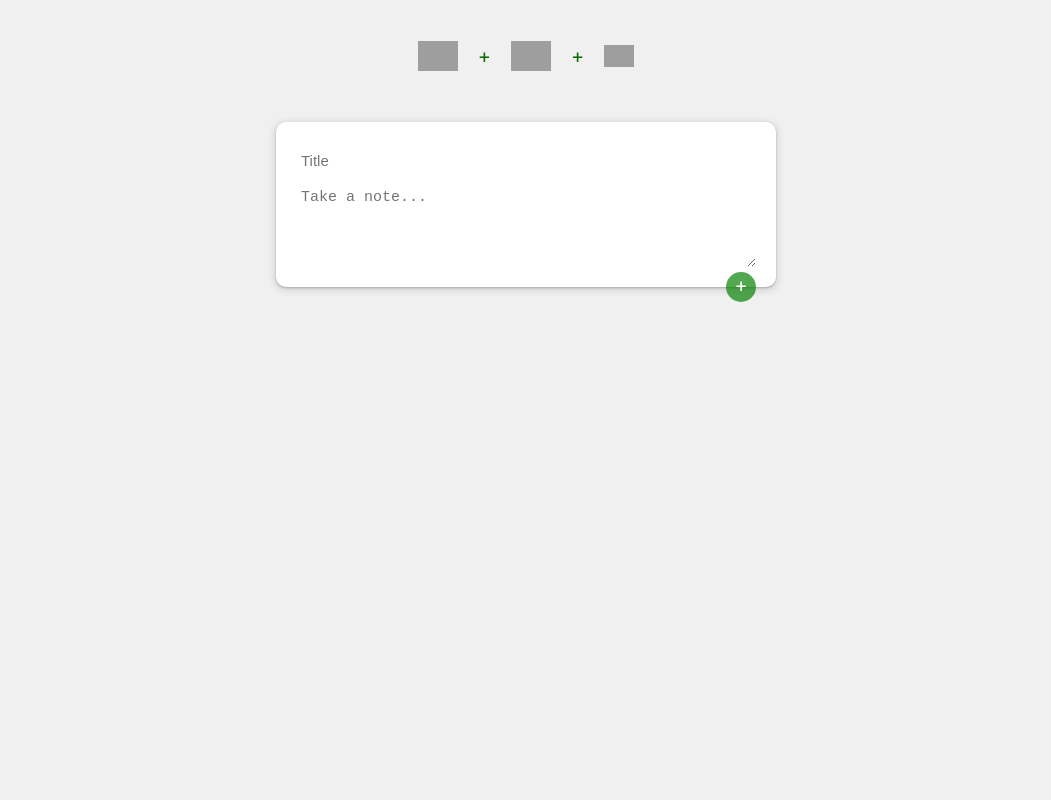
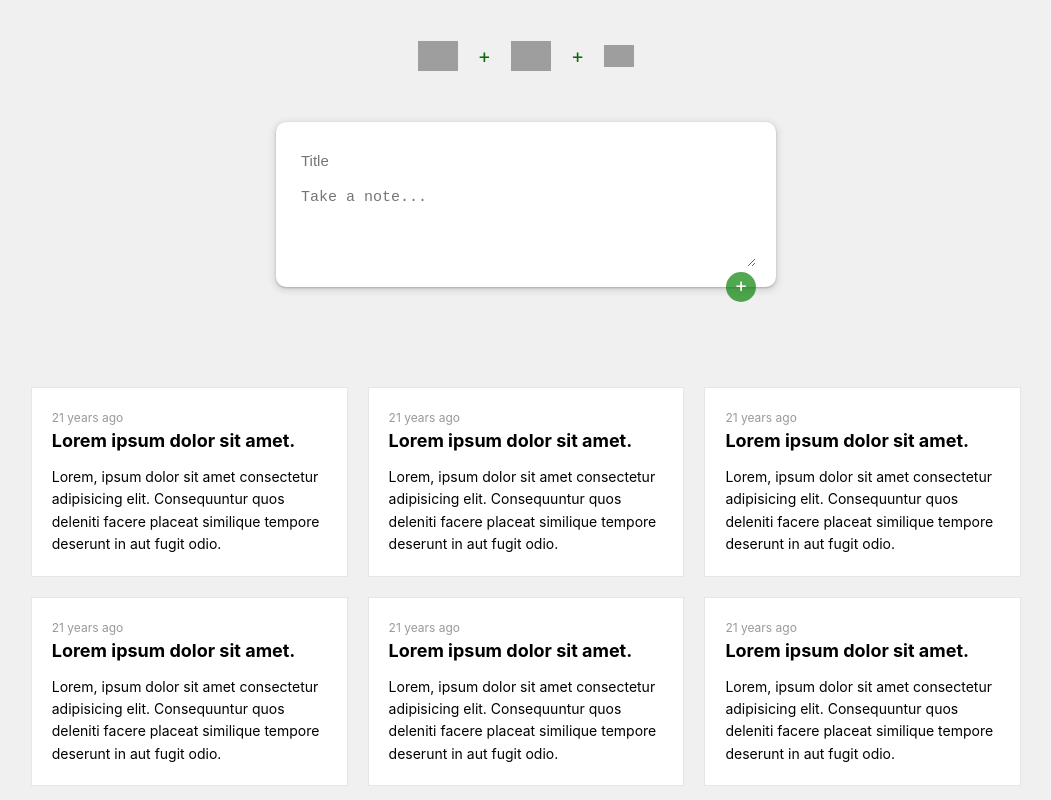
Before and after one commit to LevinIgor/vue-keeps, a Vue app: page / in a window 1280 px wide. Shown: the top 800 px of the page, without its empty margins (114-1165 px from the left). Built offline with nearby package versions, Linux system fonts and the light colour scheme; grey boxes are pictures that could not be loaded.

Commit message:
Keeps component, install vueuse

```diff
--- a/package.json
+++ b/package.json
@@ -7,6 +7,7 @@
     "preview": "vite preview --port 4173"
   },
   "dependencies": {
+    "@vueuse/core": "^9.1.1",
     "vue": "^3.2.37"
   },
   "devDependencies": {
--- a/src/assets/main.css
+++ b/src/assets/main.css
@@ -7,3 +7,7 @@ input,textarea{
     font-size: 15px;
     resize: vertical;
 }
+#app{
+    max-width: 1200px;
+    margin: 0 auto;
+}
--- /dev/null
+++ b/src/components/icons/edit.vue
@@ -0,0 +1,14 @@
+<template>
+  <svg
+    xmlns="http://www.w3.org/2000/svg"
+    width="24"
+    height="24"
+    viewBox="0 0 24 24"
+  >
+  <title>Edit</title>
+    <path fill="none" d="M0 0h24v24H0V0z"></path>
+    <path
+      d="M14.06 9.02l.92.92L5.92 19H5v-.92l9.06-9.06M17.66 3c-.25 0-.51.1-.7.29l-1.83 1.83 3.75 3.75 1.83-1.83c.39-.39.39-1.02 0-1.41l-2.34-2.34c-.2-.2-.45-.29-.71-.29zm-3.6 3.19L3 17.25V21h3.75L17.81 9.94l-3.75-3.75z"
+    ></path>
+  </svg>
+</template>
--- a/src/components/v-keeps.vue
+++ b/src/components/v-keeps.vue
@@ -1,3 +1,68 @@
-<template></template>
-<script setup></script>
-<style scoped></style>
+<template>
+  <div class="keeps">
+    <div class="keep" v-for=" in 40">
+      <div class="keep__time__ago">{{ timeAgo }}</div>
+      <div class="keep__title">Lorem ipsum dolor sit amet.</div>
+      <div class="keep__content">
+        Lorem, ipsum dolor sit amet consectetur adipisicing elit. Consequuntur
+        quos deleniti facere placeat similique tempore deserunt in aut fugit
+        odio.
+      </div>
+
+      <Edit class="keep__edit" />
+    </div>
+  </div>
+</template>
+<script setup>
+import Edit from "./icons/edit.vue";
+import { useTimeAgo } from "@vueuse/core";
+
+const timeAgo = useTimeAgo(999940840989);
+</script>
+<style scoped>
+.keeps {
+  margin-top: 100px;
+  display: grid;
+  grid-template-columns: repeat(auto-fit, minmax(250px, 1fr));
+  grid-gap: 20px;
+}
+.keep {
+  cursor: default;
+  background-color: white;
+  padding: 20px;
+  border: 1px solid #e6e6e6;
+  transition: all 0.1s ease-in-out;
+}
+.keep__time__ago{
+    font-size: 12px;
+    color: #999;
+}
+.keep__title {
+  font-size: 18px;
+  font-weight: bold;
+}
+.keep__content {
+  font-size: 14px;
+  margin-top: 10px;
+}
+.keep__edit {
+  box-sizing: content-box;
+  width: 20px;
+  opacity: 0;
+  position: absolute;
+  top: 0;
+  right: 0;
+  padding: 10px;
+  transition: opacity 0.2s ease-in-out;
+  cursor: pointer;
+}
+.keep:hover {
+  box-shadow: 0px 0px 10px rgba(0, 0, 0, 0.1);
+}
+.keep:hover .keep__edit {
+  opacity: 1;
+}
+.keep__edit:hover {
+  fill: #2a752a;
+}
+</style>
```
Also changed, not shown: 1 other file (tests, documents, lock files or other folders).
